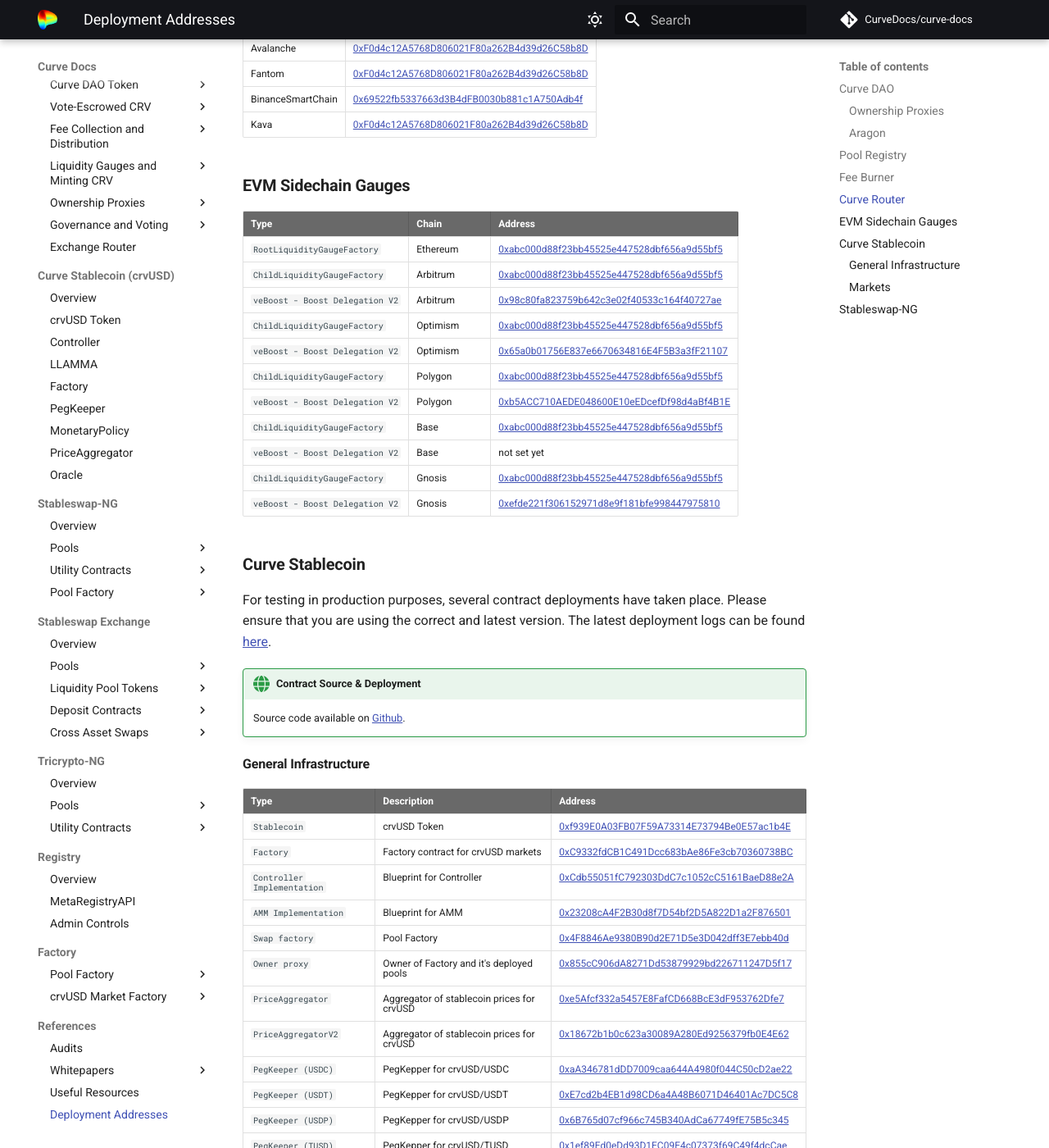
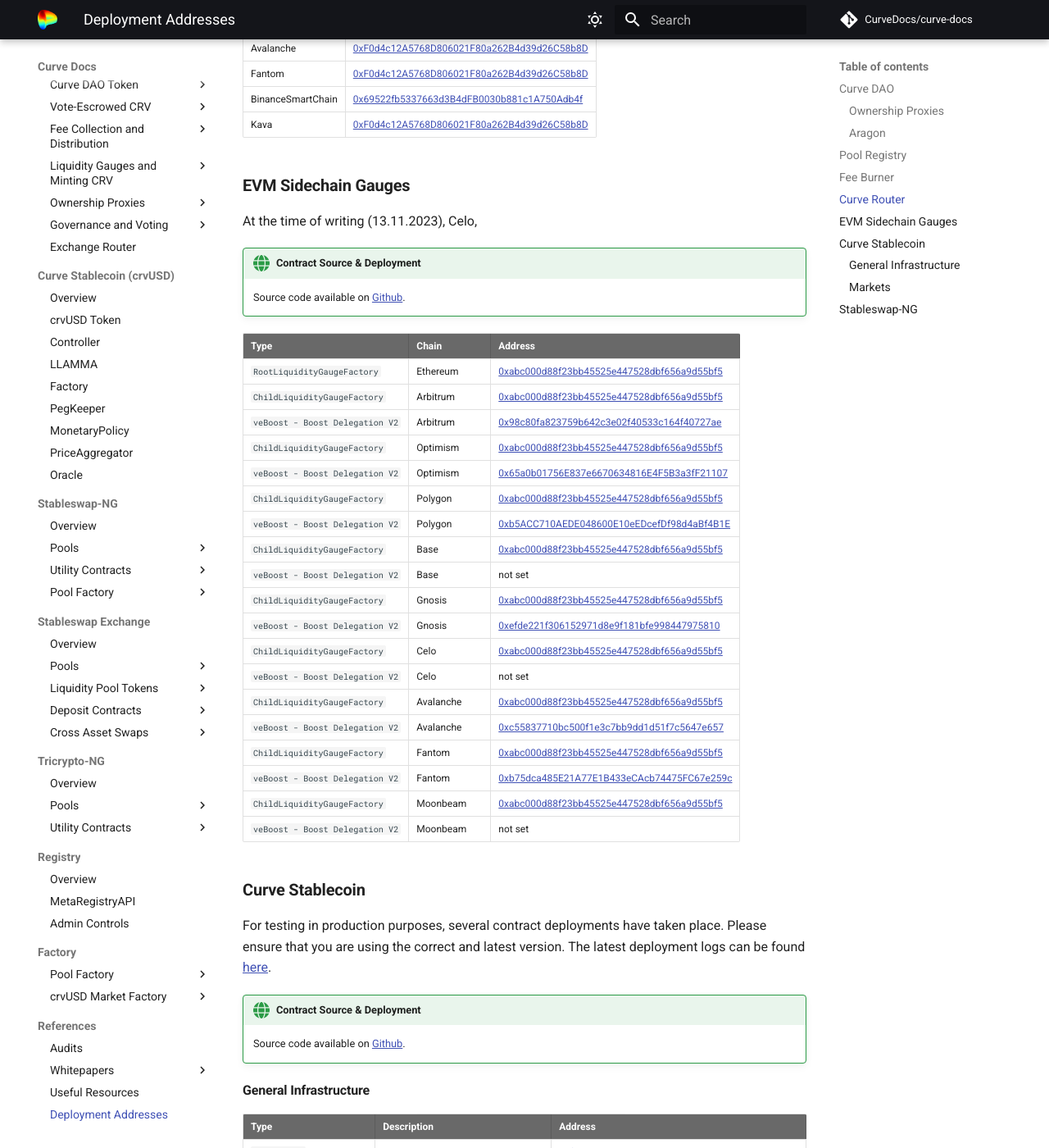
Before and after one commit to CurveDocs/curve-docs, an MkDocs documentation site: the page built from docs/references/deployed-contracts.md, in a window 1280 px wide and 1400 px high, scrolled down 6879 px. Shown: the whole window at 82% size. Built offline with MkDocs 1.6.1 and Material for MkDocs 9.7.7, drawn with Linux system fonts in a browser that asks for light colours; comment, search, counter and statistics services are not loaded.

Commit message:
moooore deployment addresses

```diff
--- a/docs/references/deployed-contracts.md
+++ b/docs/references/deployed-contracts.md
@@ -269,6 +269,11 @@
 
 ## **EVM Sidechain Gauges**
 
+At the time of writing (13.11.2023), Celo,
+
+!!!deploy "Contract Source & Deployment"
+    Source code available on [Github](https://github.com/curvefi/curve-dao-contracts/tree/master/contracts/gauges/sidechain).
+
 | Type   | Chain | Address  |
 | -------- | -------|-------|
 | `RootLiquidityGaugeFactory` | Ethereum | [0xabc000d88f23bb45525e447528dbf656a9d55bf5](https://arbiscan.io/address/0xabc000d88f23bb45525e447528dbf656a9d55bf5#code) |
@@ -279,9 +284,19 @@
 | `ChildLiquidityGaugeFactory` | Polygon | [0xabc000d88f23bb45525e447528dbf656a9d55bf5](https://polygonscan.com/address/0xabC000d88f23Bb45525E447528DBF656A9D55bf5) |
 | `veBoost - Boost Delegation V2` | Polygon | [0xb5ACC710AEDE048600E10eEDcefDf98d4aBf4B1E](https://polygonscan.com/address/0xb5ACC710AEDE048600E10eEDcefDf98d4aBf4B1E) |
 | `ChildLiquidityGaugeFactory` | Base | [0xabc000d88f23bb45525e447528dbf656a9d55bf5](https://basescan.org/address/0xabC000d88f23Bb45525E447528DBF656A9D55bf5) |
-| `veBoost - Boost Delegation V2` | Base | not set yet |
+| `veBoost - Boost Delegation V2` | Base | not set |
 | `ChildLiquidityGaugeFactory` | Gnosis | [0xabc000d88f23bb45525e447528dbf656a9d55bf5](https://gnosisscan.io/address/0xabc000d88f23bb45525e447528dbf656a9d55bf5) |
 | `veBoost - Boost Delegation V2` | Gnosis | [0xefde221f306152971d8e9f181bfe998447975810](https://gnosisscan.io/address/0xefde221f306152971d8e9f181bfe998447975810) |
+| `ChildLiquidityGaugeFactory` | Celo | [0xabc000d88f23bb45525e447528dbf656a9d55bf5](https://celoscan.io/address/0xabc000d88f23bb45525e447528dbf656a9d55bf5) |
+| `veBoost - Boost Delegation V2` | Celo | not set |
+| `ChildLiquidityGaugeFactory` | Avalanche | [0xabc000d88f23bb45525e447528dbf656a9d55bf5](https://snowtrace.io/address/0xabc000d88f23bb45525e447528dbf656a9d55bf5) |
+| `veBoost - Boost Delegation V2` | Avalanche | [0xc55837710bc500f1e3c7bb9dd1d51f7c5647e657](https://snowtrace.io/address/0xc55837710bc500f1e3c7bb9dd1d51f7c5647e657) |
+| `ChildLiquidityGaugeFactory` | Fantom | [0xabc000d88f23bb45525e447528dbf656a9d55bf5](https://ftmscan.com/address/0xabC000d88f23Bb45525E447528DBF656A9D55bf5) |
+| `veBoost - Boost Delegation V2` | Fantom | [0xb75dca485E21A77E1B433eCAcb74475FC67e259c](https://ftmscan.com/address/0xb75dca485E21A77E1B433eCAcb74475FC67e259c) |
+| `ChildLiquidityGaugeFactory` | Moonbeam | [0xabc000d88f23bb45525e447528dbf656a9d55bf5](https://moonscan.io/address/0xabc000d88f23bb45525e447528dbf656a9d55bf5) |
+| `veBoost - Boost Delegation V2` | Moonbeam | not set |
+
+
 
 
 
```
